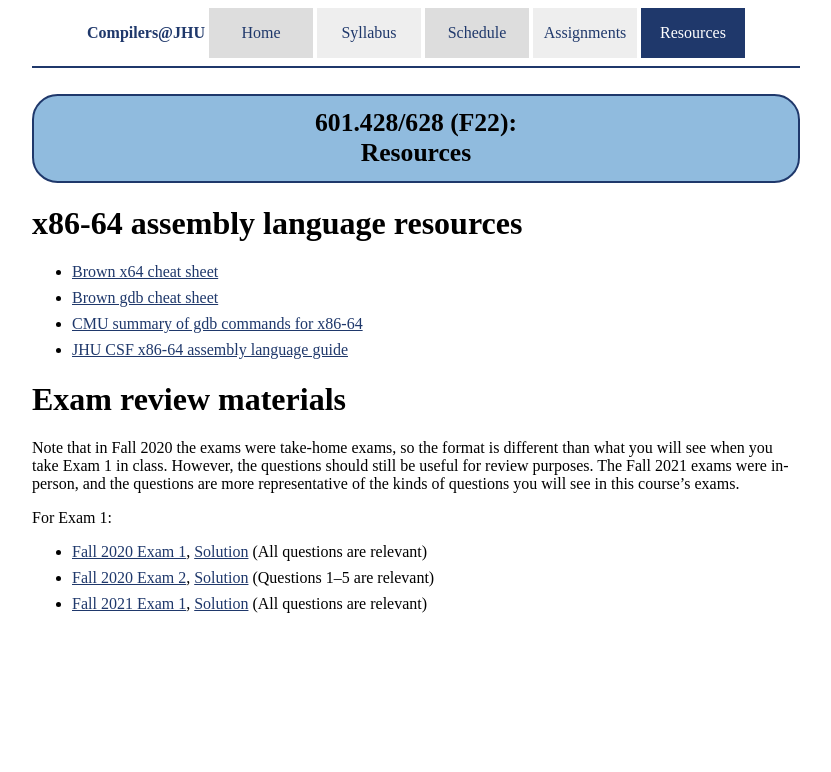
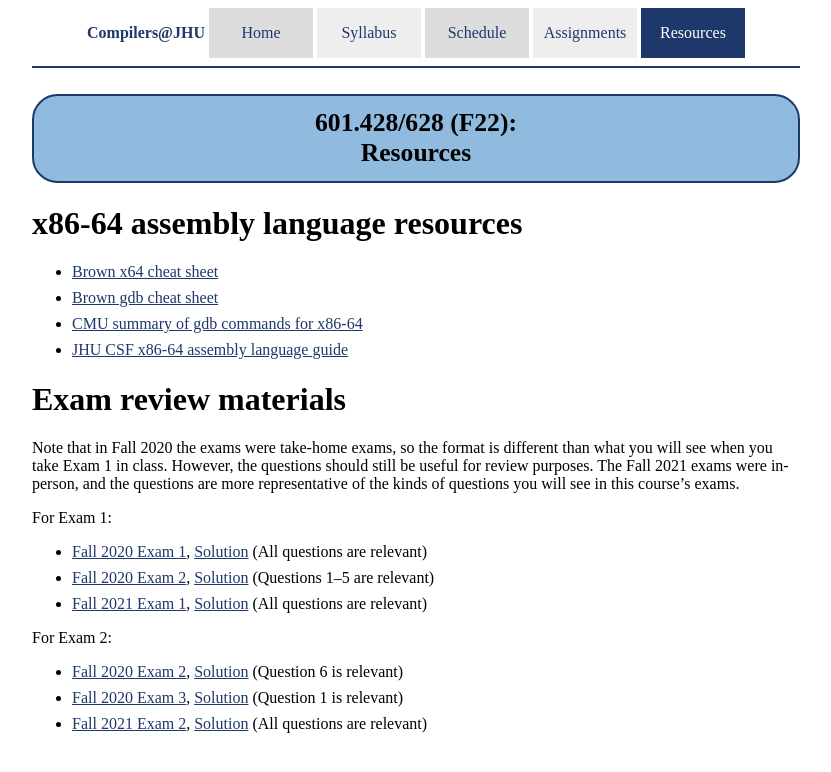
Before and after one commit to jhucompilers/fall2022, a Jekyll site: the page built from resources.md, in a window 1280 px wide. Shown: the top 772 px of the page, without its empty margins (224-1055 px from the left). Built offline with Jekyll 4.4.1, drawn with Linux system fonts in a browser that asks for light colours.

Commit message:
review materials for exam 2

```diff
--- a/resources.md
+++ b/resources.md
@@ -25,12 +25,13 @@ For Exam 1:
 * [Fall 2020 Exam 2](resources/exam02-628.pdf), [Solution](resources/exam02_soln.pdf) (Questions 1–5 are relevant)
 * [Fall 2021 Exam 1](resources/exam01-fall2021.pdf), [Solution](resources/exam01-fall2021-solution.pdf) (All questions are relevant)
 
-<!--
 For Exam 2:
 
 * [Fall 2020 Exam 2](resources/exam02-628.pdf), [Solution](resources/exam02_soln.pdf) (Question 6 is relevant)
 * [Fall 2020 Exam 3](resources/exam03-628.pdf), [Solution](resources/exam03_soln.pdf) (Question 1 is relevant)
+* [Fall 2021 Exam 2](resources/exam02-fall2021.pdf), [Solution](resources/exam02-fall2021-solution.pdf) (All questions are relevant)
 
+<!--
 For Exam 3:
 
 * [Fall 2020 Exam 3](resources/exam03-628.pdf), [Solution](resources/exam03_soln.pdf) (Question 2–3 are relevant)
```
Also changed, not shown: 2 other files.
